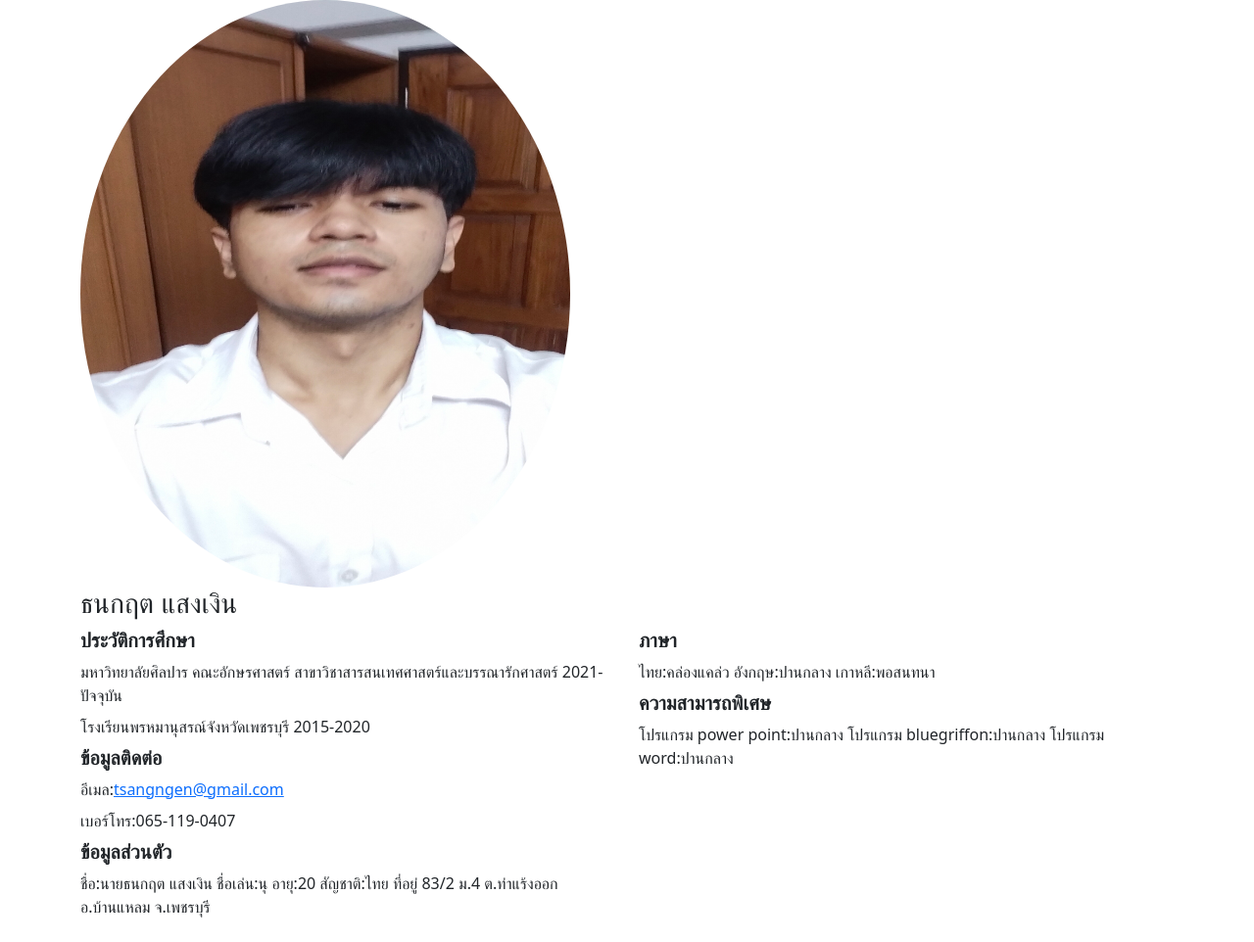
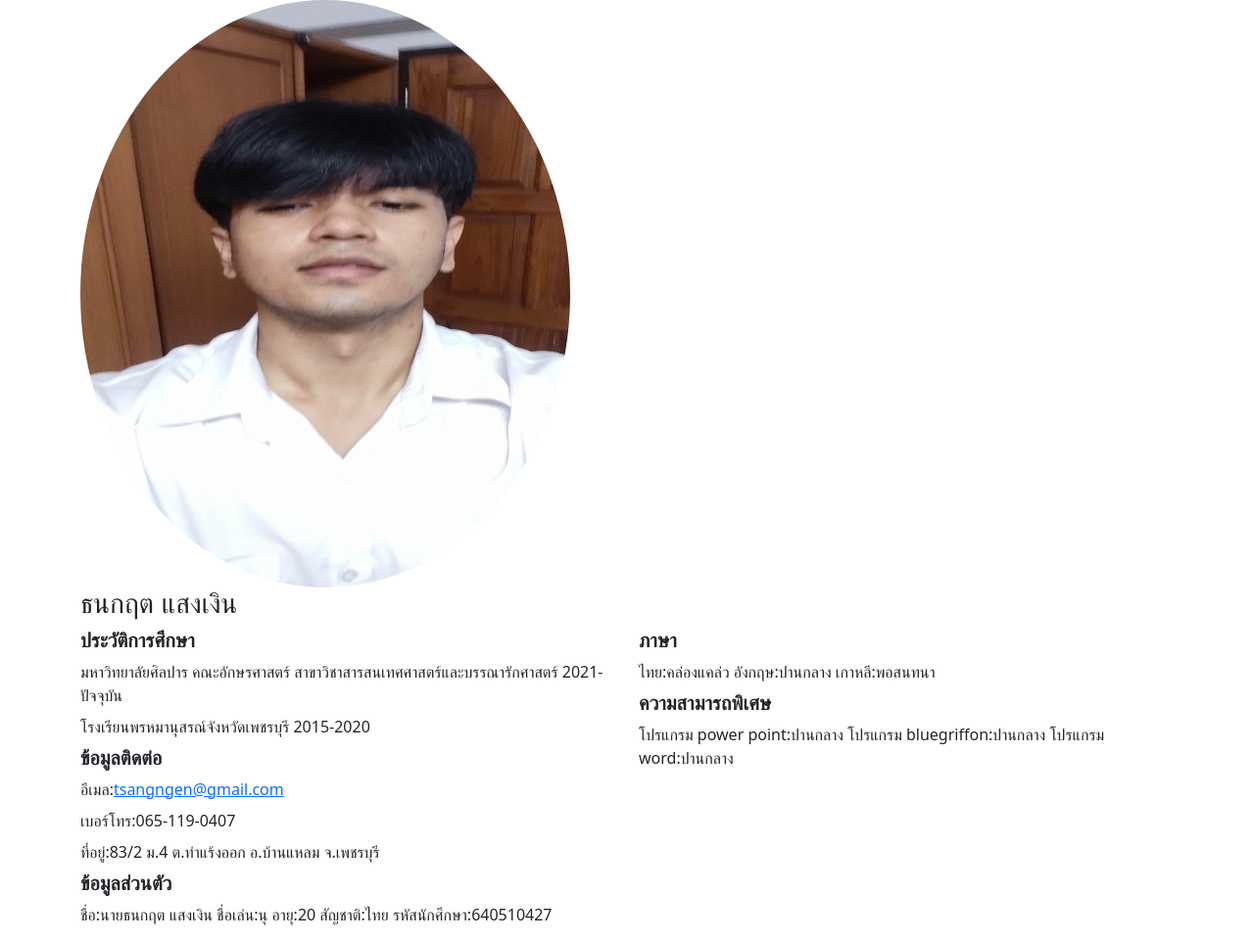
Before and after one commit to nnuuuu/resume, a plain HTML site: page index.html in a window 1280 px wide. Shown: the whole page at 98% size. Drawn offline with nearby package versions, Linux system fonts and the light colour scheme; a web font is replaced by a local one.

Commit message:
version2
เพิ่มรหัสนักศึกษา,แก้ไขข้อมูลติดต่อ

```diff
--- a/index.html
+++ b/index.html
@@ -39,10 +39,11 @@
             <dd> อีเมล:<a href="mailto:file:///D:/640510427/%E0%B9%80%E0%B8%A3%E0%B8%8B%E0%B8%B9%E0%B8%A7%E0%B8%A7%E0%B8%A7/resume/width=%22500%22%20height=%22600%22">tsangngen@gmail.com</a>
             </dd>
             <dd>เบอร์โทร:065-119-0407 </dd>
+            <dd> ที่อยู่:83/2 ม.4 ต.ท่าแร้งออก อ.บ้านแหลม จ.เพชรบุรี</dd>
             <h5><dt> ข้อมูลส่วนตัว </dt>
             </h5>
-            <dd> ชื่อ:นายธนกฤต แสงเงิน ชื่อเล่น:นุ อายุ:20 สัญชาติ:ไทย ที่อยู่
-              83/2 ม.4 ต.ท่าแร้งออก อ.บ้านแหลม จ.เพชรบุรี </dd>
+            <dd> ชื่อ:นายธนกฤต แสงเงิน ชื่อเล่น:นุ อายุ:20 สัญชาติ:ไทย
+              รหัสนักศึกษา:640510427 </dd>
           </dl>
         </div>
         <div class="col-md-6">
@@ -63,5 +64,6 @@
 integrity="sha384-C6RzsynM9kWDrMNeT87bh95OGNyZPhcTNXj1NW7RuBCsyN/o0jlpcV8Qyq46cDfL"
 
 crossorigin="anonymous"></script>
+
   </body>
 </html>
```
